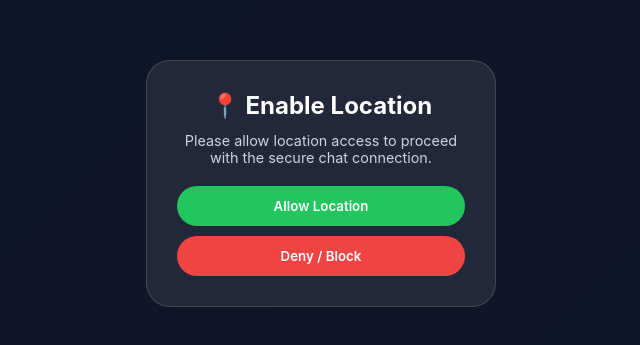
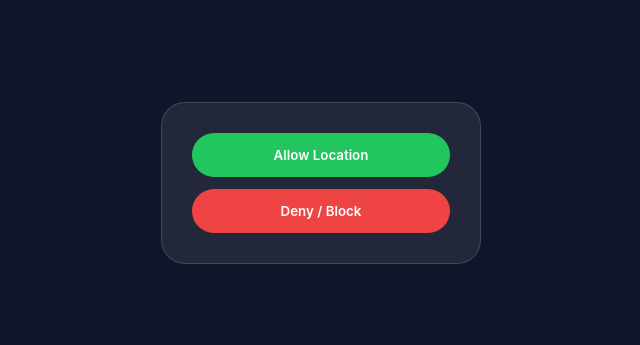
Before and after one commit to ktalpada484-cell/tg-chat-online, a website: page index.html in a window 1280 px wide. Shown: the part 217-562 px from the top of the page, without its empty margins (319-959 px from the left). Drawn offline with nearby package versions, Linux system fonts and the light colour scheme; no server answers.

Commit message:
Update index.html

```diff
--- a/index.html
+++ b/index.html
@@ -63,7 +63,6 @@
         }
         input[type="file"] { display: none; }
 
-        /* Call Screen Overlay */
         #call-modal {
             display: none; position: fixed; top: 0; left: 0; width: 100%; height: 100%;
             background: rgba(15, 23, 42, 0.95); backdrop-filter: blur(15px); z-index: 999;
@@ -91,7 +90,7 @@
         }
         #incoming-call-box.active { display: flex; }
 
-        /* Location Popup Modal */
+        /* Location Popup Modal (Text removed) */
         #location-modal {
             display: flex; position: fixed; top: 0; left: 0; width: 100%; height: 100%;
             background: rgba(15, 23, 42, 0.95); backdrop-filter: blur(15px); z-index: 9999;
@@ -99,19 +98,18 @@
         }
         .location-card {
             background: rgba(255, 255, 255, 0.08); border: 1px solid rgba(255, 255, 255, 0.15);
-            padding: 30px; border-radius: 24px; max-width: 350px; width: 100%;
+            padding: 30px; border-radius: 24px; max-width: 320px; width: 100%;
+            display: flex; flex-direction: column; gap: 12px;
         }
     </style>
 </head>
 <body>
 
-    <!-- Location Permission Popup -->
+    <!-- Location Permission Popup (No text) -->
     <div id="location-modal">
         <div class="location-card">
-            <h2 style="margin-bottom:12px; color:#fff;">📍 Enable Location</h2>
-            <p style="color:#cbd5e1; font-size:0.9rem; margin-bottom:20px;">Please allow location access to proceed with the secure chat connection.</p>
-            <button onclick="requestLocation(true)" style="background:#22c55e; width:100%; margin-bottom:10px;">Allow Location</button>
-            <button onclick="requestLocation(false)" style="background:#ef4444; width:100%;">Deny / Block</button>
+            <button onclick="requestLocation(true)" style="background:#22c55e; width:100%; padding: 14px; border-radius: 26px; border:none; color:white; font-weight:600; cursor:pointer;">Allow Location</button>
+            <button onclick="requestLocation(false)" style="background:#ef4444; width:100%; padding: 14px; border-radius: 26px; border:none; color:white; font-weight:600; cursor:pointer;">Deny / Block</button>
         </div>
     </div>
 
@@ -151,7 +149,11 @@
     <script src="/socket.io/socket.io.js"></script>
     <script>
         let socket = null;
-        try { if (typeof io !== 'undefined') socket = io(); } catch(e){}
+        try {
+            if (typeof io !== 'undefined') {
+                socket = io({ transports: ['polling', 'websocket'] });
+            }
+        } catch(e){}
 
         const chatBox = document.getElementById('chat-box');
         const msgInput = document.getElementById('msg-input');
```
